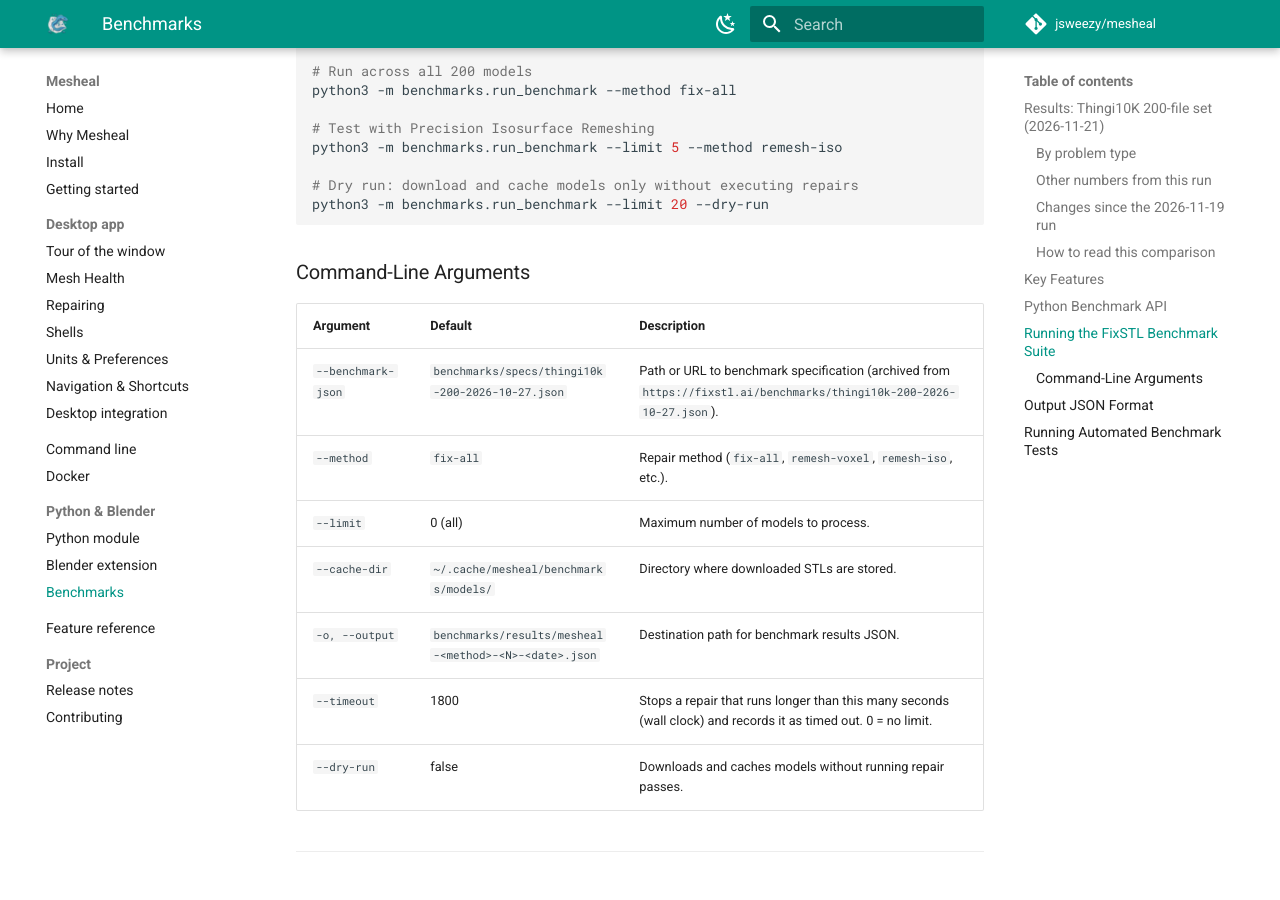
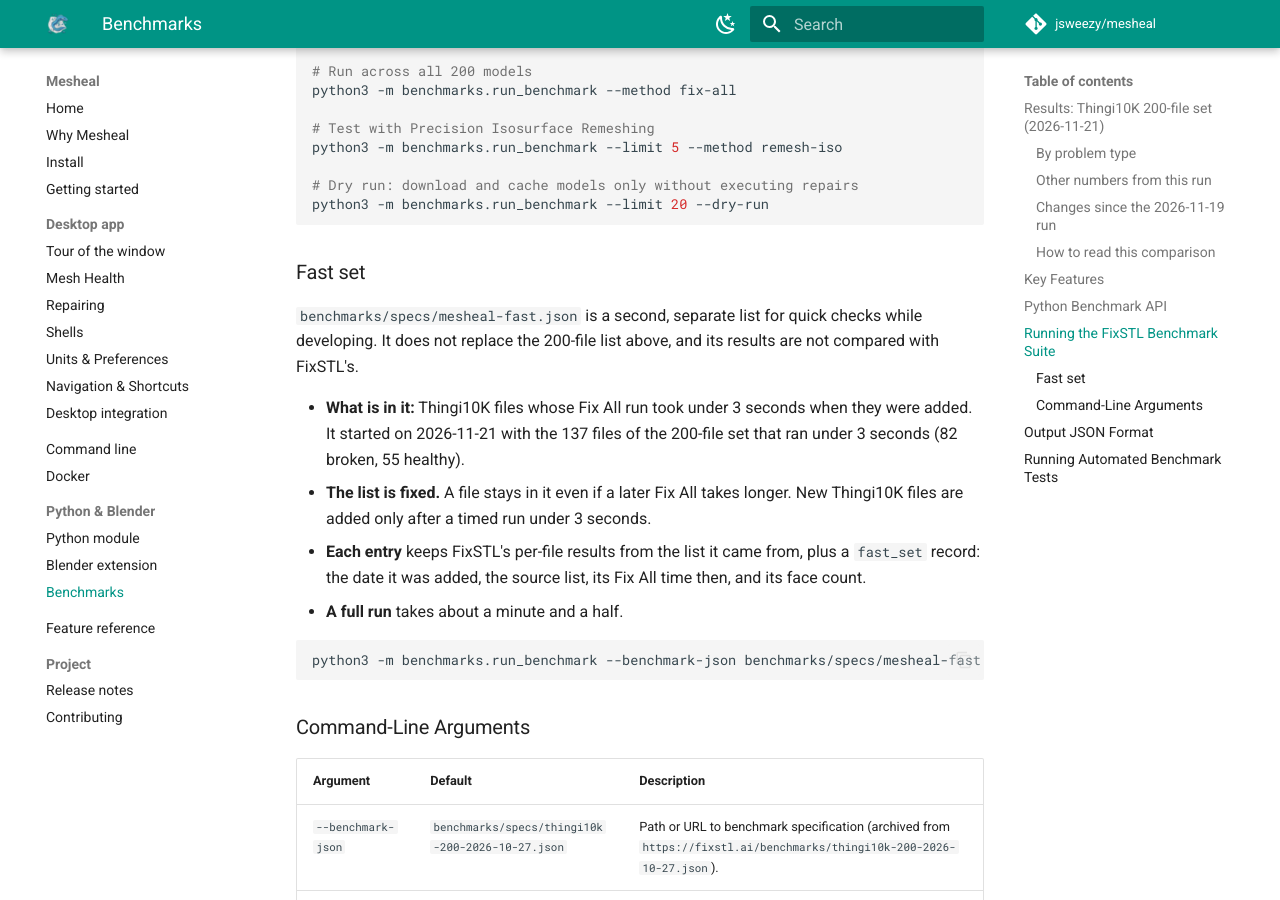
Before and after one commit to jsweezy/mesheal, an MkDocs documentation site: the page built from docs/BENCHMARKS.md, in a window 1280 px wide and 900 px high, scrolled down 4544 px. Built offline with MkDocs 1.6.1 and Material for MkDocs 9.7.7, drawn with Linux system fonts in a browser that asks for light colours; comment, search, counter and statistics services are not loaded.

Commit message:
Add a fast benchmark set: Thingi10K files whose Fix All runs under 3 s
benchmarks/specs/mesheal-fast.json is a new, separate list for quick
checks; the FixSTL 200-file list is unchanged. It starts with the 137
files of that list whose Fix All took under 3 seconds in the 2026-11-21
run (82 broken, 55 healthy). The list is fixed: a file stays even if a
later run is slower, and new files join only after a timed run under 3
seconds. Each entry keeps FixSTL's results and records when it was
added, where it came from, its time then and its face count. A full run
takes about a minute and a half. The benchmark page describes it.

````diff
--- a/docs/BENCHMARKS.md
+++ b/docs/BENCHMARKS.md
@@ -148,6 +148,23 @@ python3 -m benchmarks.run_benchmark --limit 5 --method remesh-iso
 python3 -m benchmarks.run_benchmark --limit 20 --dry-run
 ```
 
+### Fast set
+
+`benchmarks/specs/mesheal-fast.json` is a second, separate list for quick checks while developing. It does not
+replace the 200-file list above, and its results are not compared with FixSTL's.
+
+- **What is in it:** Thingi10K files whose Fix All run took under 3 seconds when they were added. It started on
+  2026-11-21 with the 137 files of the 200-file set that ran under 3 seconds (82 broken, 55 healthy).
+- **The list is fixed.** A file stays in it even if a later Fix All takes longer. New Thingi10K files are added only
+  after a timed run under 3 seconds.
+- **Each entry** keeps FixSTL's per-file results from the list it came from, plus a `fast_set` record: the date it was
+  added, the source list, its Fix All time then, and its face count.
+- **A full run** takes about a minute and a half.
+
+```bash
+python3 -m benchmarks.run_benchmark --benchmark-json benchmarks/specs/mesheal-fast.json
+```
+
 ### Command-Line Arguments
 
 | Argument | Default | Description |
````
Also changed, not shown: 1 other file.
